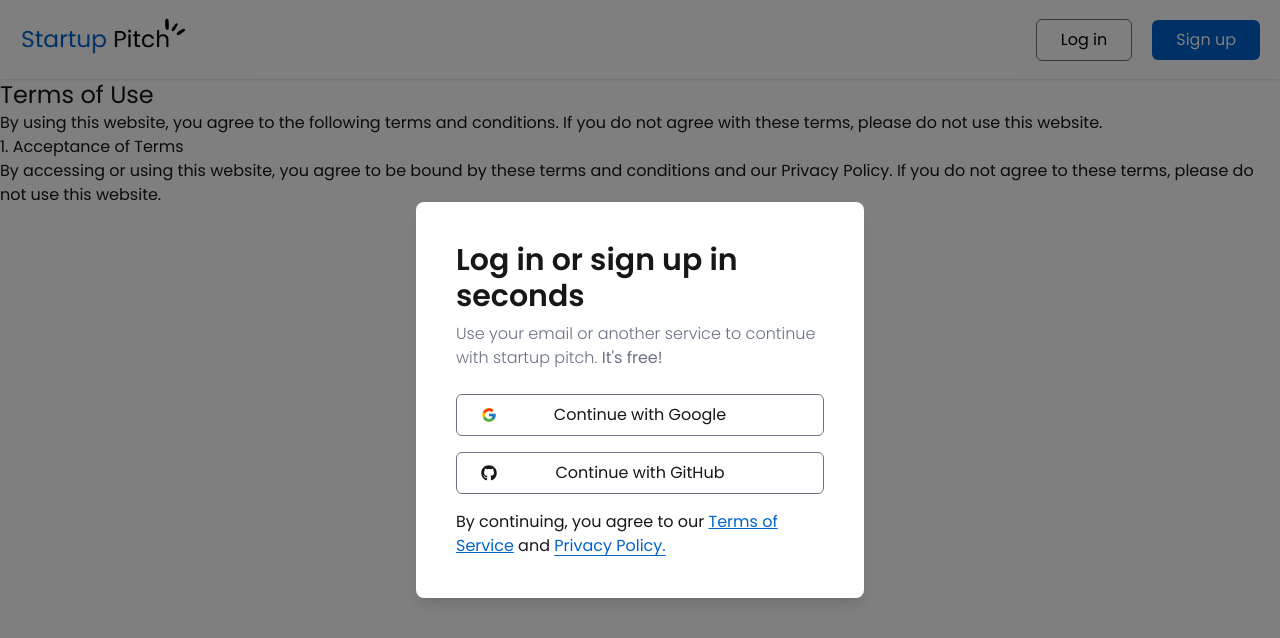
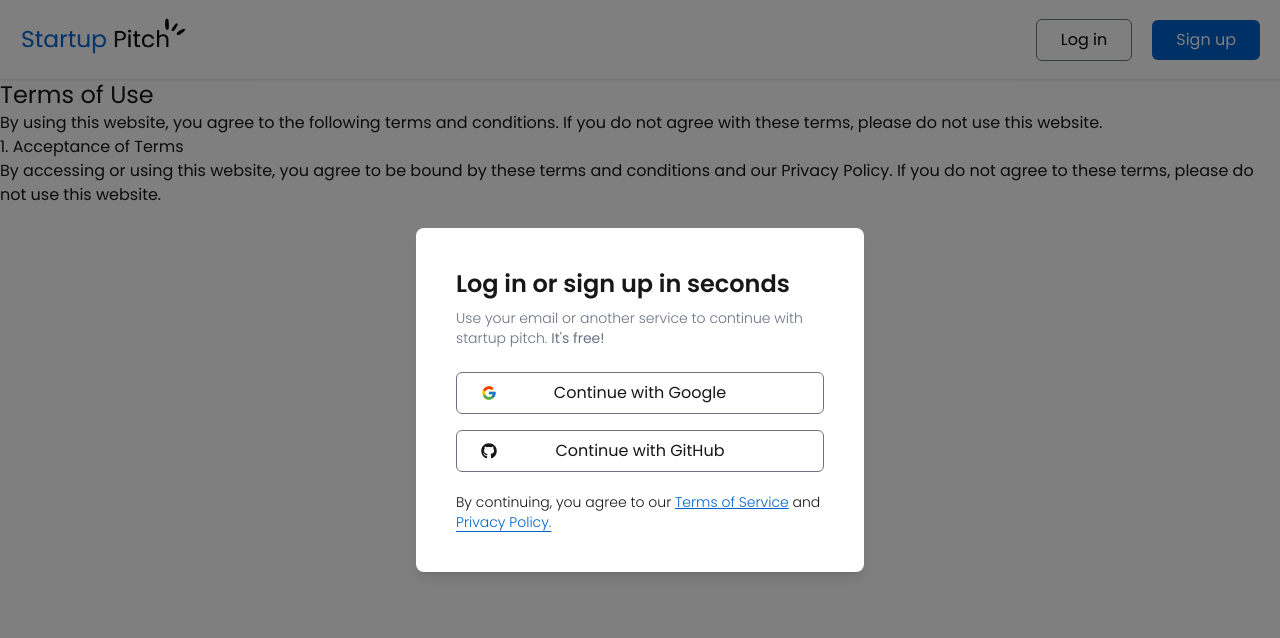
Before and after one commit to i-am-Shekinah/startup-pitch, a Next.js app: page /policies/terms-of-use in a window 1280 px wide. Both pictures are taken after a click on the button "Log in". Shown: the top 638 px of the page. Built offline with nearby package versions, Linux system fonts and the light colour scheme; no server answers.

Commit message:
style: loginpage modal

```diff
--- a/components/LoginModal.tsx
+++ b/components/LoginModal.tsx
@@ -27,11 +27,11 @@ export default function LoginModal({ isOpen, onClose }: LoginModalProps) {
     >
       <div className="fixed inset-0 bg-black/50" aria-hidden="true" />
       <DialogPanel className="relative z-50 bg-white rounded-lg p-6 sm:p-10 max-w-md w-full  shadow-lg">
-        <DialogTitle className="text-3xl font-semibold">
+        <DialogTitle className="text-2xl font-semibold">
           Log in or sign up in seconds
         </DialogTitle>
         <Description>
-          <p className="font-light text-gray-500 mt-2 mb-4">
+          <p className="text-sm font-light text-gray-500 mt-2 mb-4">
             Use your email or another service to continue with startup pitch.{" "}
             <strong>It&apos;s free!</strong>
           </p>
@@ -65,7 +65,7 @@ export default function LoginModal({ isOpen, onClose }: LoginModalProps) {
             Continue with GitHub
           </button>
         </section>
-        <p className="mt-4">
+        <p className="mt-5 text-sm font-light ">
           By continuing, you agree to our{" "}
           <Link href="/policies/terms-of-use">
             <span className="text-primary underline">Terms of Service</span>
--- a/components/Navbar.tsx
+++ b/components/Navbar.tsx
@@ -39,10 +39,12 @@ export default function NavbarClient() {
                   Sign out
                 </button>
 
-                {session.user?.id && (
+                {session.user?.id ? (
                   <Link href={`/user/${session?.user?.id}`}>
                     <span>{session?.user?.name}</span>
                   </Link>
+                ) : (
+                  <span>{session?.user?.name}</span>
                 )}
               </>
             ) : (
```
